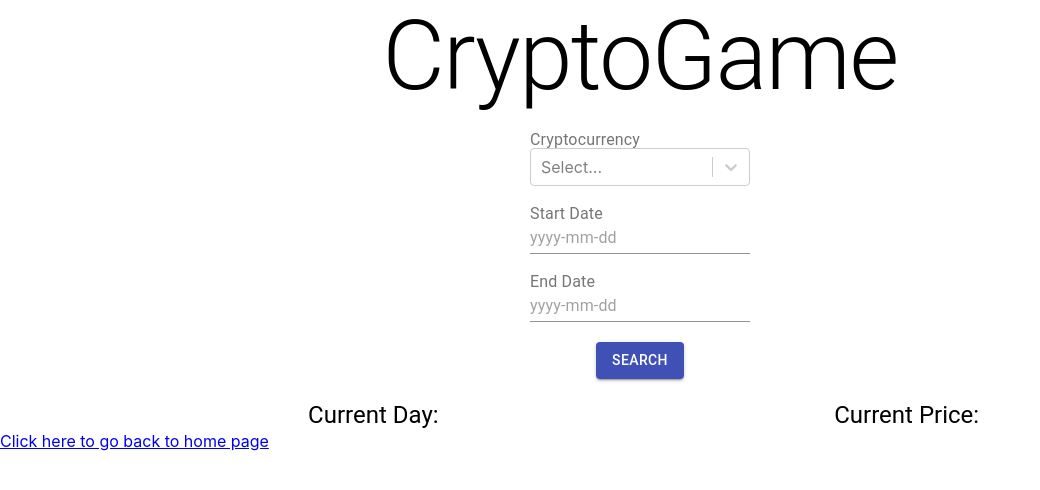
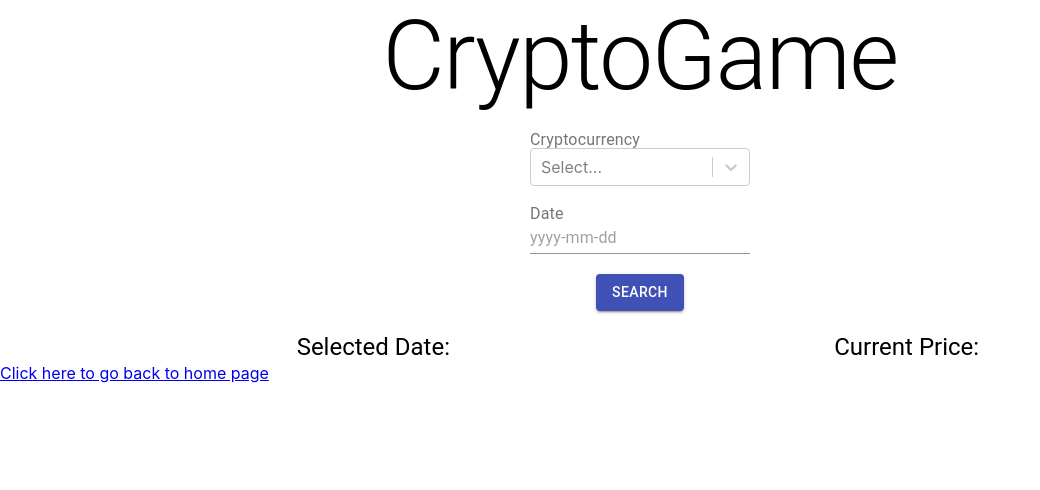
Before and after one commit to xchen1222/hackathon-htm, a React (Create React App) app: page /information in a window 1280 px wide. Shown: the top 490 px of the page, without its empty margins (0-1040 px from the left). Built offline with nearby package versions, Linux system fonts and the light colour scheme.

Commit message:
added retry searching function

```diff
--- a/src/pages/Information.jsx
+++ b/src/pages/Information.jsx
@@ -29,20 +29,19 @@ class MenuList extends Component {
 
 export const Information = () => {
     const key = "ee6c292cc23401ab20400f4e10c7c5e3f6c83a90";
-    const [days, setDays] = useState([])
-    const [prices, setPrices] = useState([]);
+    const [days, setDays] = useState("")
+    const [prices, setPrices] = useState("");
     const [data, setData] = useState([])
     const [crypto, setCrypto] = useState("");
-    const [start, setStart] = useState("");
-    const [end, setEnd] = useState("");
+    const [date, setDate] = useState("");
     const [amount, setAmount] = useState(-1);
 
     const { info, setInfo } = useContext(InfoContext);
 
     useEffect(() => {
         if (data.length !== 0) {
-            setDays(data[0].timestamps);
-            setPrices(data[0].prices);
+            setDays(newDate);
+            setPrices(newPrice);
         }
         else {
             setDays([]);
@@ -51,10 +50,8 @@ export const Information = () => {
     }, [data])
 
     const handleChange = (e) => {
-        if (e.target.name === "start")
-          setStart(e.target.value);
-        if (e.target.name === "end")
-          setEnd(e.target.value);
+        if (e.target.name === "date")
+          setDate(e.target.value);
         if (e.target.name === "amount")
           setAmount(e.target.value);
     }
@@ -66,10 +63,26 @@ export const Information = () => {
 
     const handleSubmit = async (e) => {
         e.preventDefault();
-        let linkToAPI = "https://api.nomics.com/v1/currencies/sparkline?key=" + key + "&ids=" + crypto + "&start=" + start + "T00:00:00Z&end=" + end + "T00:00:00Z";
+        let linkToAPI = "https://api.nomics.com/v1/currencies/sparkline?key=" + key + "&ids=" + crypto + "&start=" + date + "T00:00:00Z&end=" + date + "T00:00:00Z";
         try {
-            let response = await axios.get(linkToAPI)
-            setData(response.data)
+            let response = await axios.get(linkToAPI);
+            if (response.data.length === 0) {
+              console.log("NO RESULTS");
+              linkToAPI = "https://api.nomics.com/v1/currencies/sparkline?key=" + key + "&ids=" + crypto + "&start=" + date + "T00:00:00Z";
+              try {
+                setTimeout(async function() {
+                  response = await axios.get(linkToAPI);
+                  console.log("new response: ", response.data);
+                  setData(response.data);
+                }, 1000);
+
+              } catch (error) {
+                console.log(error);
+              }
+            }
+            else {
+              setData(response.data);
+            }
         } catch (error) {
             console.log(error);
         }
@@ -99,13 +112,8 @@ export const Information = () => {
               </Grid> <br/>
 
               <Grid>
-                  <InputLabel>Start Date</InputLabel>
-                  <Input placeholder="yyyy-mm-dd" id="start" name="start" onChange={handleChange} />
-              </Grid> <br/>
-
-              <Grid>
-                  <InputLabel>End Date</InputLabel>
-                  <Input placeholder="yyyy-mm-dd" id="end" name="end" onChange={handleChange} />
+                  <InputLabel>Date</InputLabel>
+                  <Input placeholder="yyyy-mm-dd" id="date" name="date" onChange={handleChange} />
               </Grid>
               <br/>
               <Grid>
@@ -120,10 +128,10 @@ export const Information = () => {
         <br/>
         <Grid container justify="center">
             <Grid item={true} xs={5}>
-                <Typography variant="h5" align="center">Current Day: <br/> {days[days.length - 1]}</Typography>
+                <Typography variant="h5" align="center">Selected Date: <br/> {days}</Typography>
             </Grid>
             <Grid item={true} xs={5}>
-                <Typography variant="h5" align="center">Current Price:  <br/> {prices[prices.length - 1]}</Typography>
+                <Typography variant="h5" align="center">Current Price:  <br/> {prices}</Typography>
             </Grid>
         </Grid>
         <Link to="/">Click here to go back to home page</Link> <br/>
```
